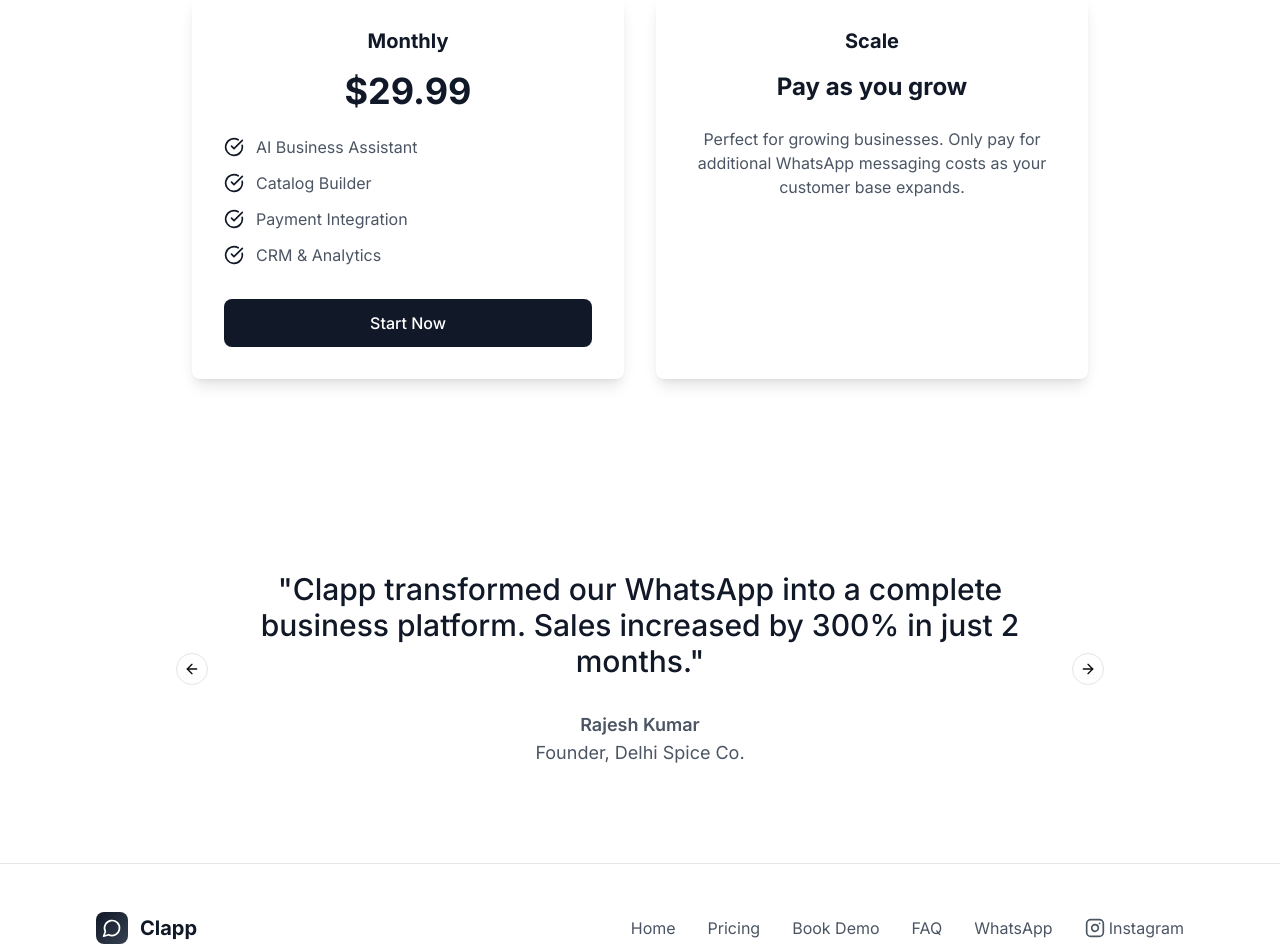
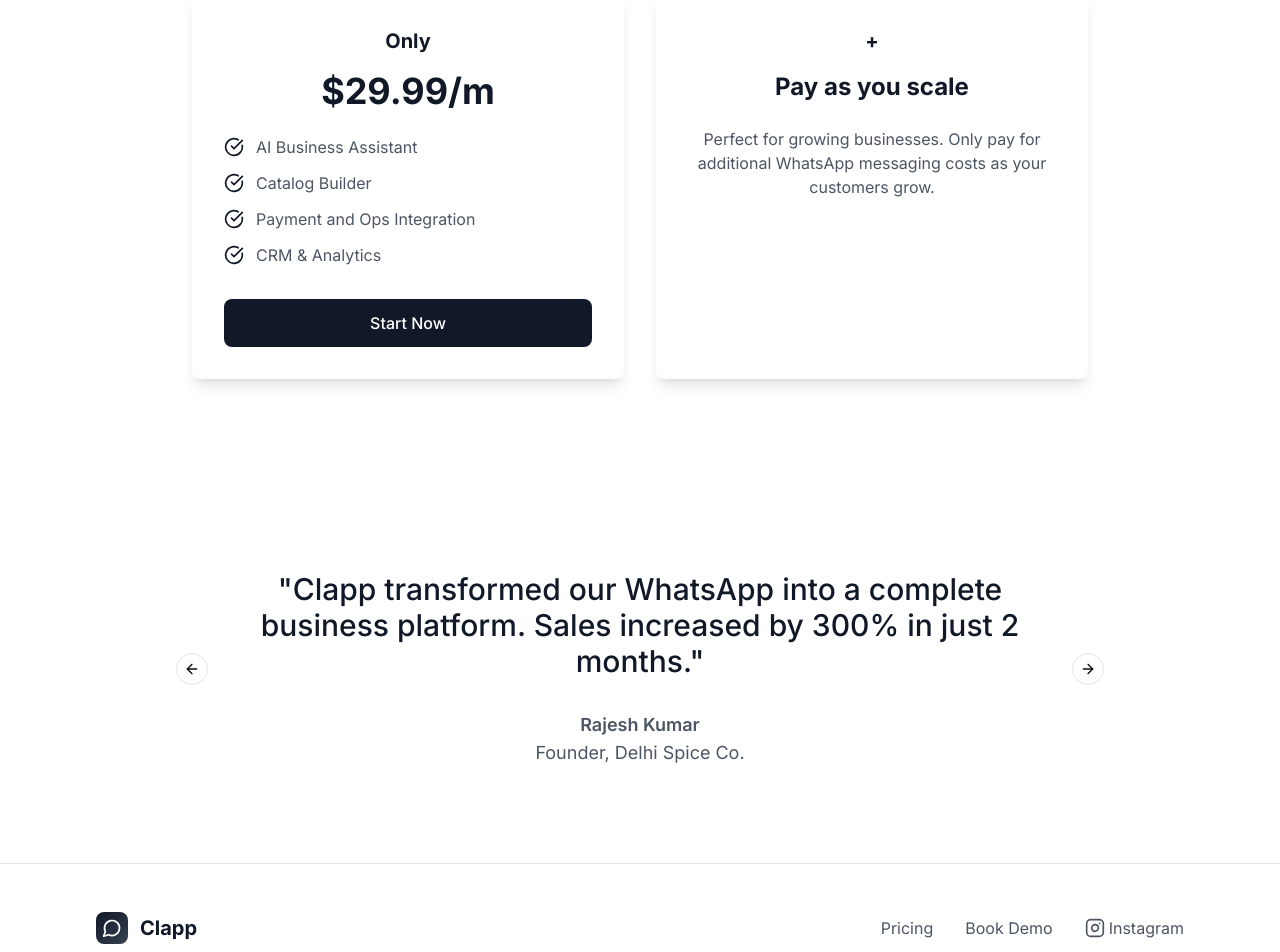
Before and after one commit to shopclapp/shopclapp.github.io, a React (Vite) app: page / in a window 1280 px wide. Shown: the part 3200-4152 px from the top of the page. Built offline with nearby package versions, Linux system fonts and the light colour scheme.

Commit message:
modified all the extra details

```diff
--- a/src/pages/Index.tsx
+++ b/src/pages/Index.tsx
@@ -318,8 +318,8 @@ const Index = () => {
           <div className="grid grid-cols-1 md:grid-cols-2 gap-4 sm:gap-6 lg:gap-8 max-w-4xl mx-auto">
             <Card className="border-0 shadow-lg bg-white">
               <CardContent className="p-4 sm:p-6 lg:p-8">
-                <h3 className="text-lg sm:text-xl font-bold text-gray-900 mb-3 sm:mb-4">Monthly</h3>
-                <div className="text-2xl sm:text-3xl lg:text-4xl font-bold text-gray-900 mb-4 sm:mb-6">$29.99</div>
+                <h3 className="text-lg sm:text-xl font-bold text-gray-900 mb-3 sm:mb-4">Only</h3>
+                <div className="text-2xl sm:text-3xl lg:text-4xl font-bold text-gray-900 mb-4 sm:mb-6">$29.99/m</div>
                 <div className="space-y-2 sm:space-y-3 text-left mb-4 sm:mb-6 lg:mb-8">
                   <div className="flex items-center">
                     <CheckCircle className="w-4 h-4 sm:w-5 sm:h-5 text-gray-900 mr-2 sm:mr-3 flex-shrink-0" />
@@ -331,7 +331,7 @@ const Index = () => {
                   </div>
                   <div className="flex items-center">
                     <CheckCircle className="w-4 h-4 sm:w-5 sm:h-5 text-gray-900 mr-2 sm:mr-3 flex-shrink-0" />
-                    <span className="text-gray-600 text-xs sm:text-sm lg:text-base">Payment Integration</span>
+                    <span className="text-gray-600 text-xs sm:text-sm lg:text-base">Payment and Ops Integration</span>
                   </div>
                   <div className="flex items-center">
                     <CheckCircle className="w-4 h-4 sm:w-5 sm:h-5 text-gray-900 mr-2 sm:mr-3 flex-shrink-0" />
@@ -346,10 +346,10 @@ const Index = () => {
 
             <Card className="border-0 shadow-lg bg-white">
               <CardContent className="p-4 sm:p-6 lg:p-8">
-                <h3 className="text-lg sm:text-xl font-bold text-gray-900 mb-3 sm:mb-4">Scale</h3>
-                <div className="text-xl sm:text-2xl font-bold text-gray-900 mb-4 sm:mb-6">Pay as you grow</div>
+                <h3 className="text-lg sm:text-xl font-bold text-gray-900 mb-3 sm:mb-4">+</h3>
+                <div className="text-xl sm:text-2xl font-bold text-gray-900 mb-4 sm:mb-6">Pay as you scale</div>
                 <p className="text-gray-600 mb-4 sm:mb-6 lg:mb-8 text-xs sm:text-sm lg:text-base">
-                  Perfect for growing businesses. Only pay for additional WhatsApp messaging costs as your customer base expands.
+                  Perfect for growing businesses. Only pay for additional WhatsApp messaging costs as your customers grow.
                 </p>
               </CardContent>
             </Card>
@@ -399,11 +399,8 @@ const Index = () => {
               <span className="ml-2 sm:ml-3 text-base sm:text-lg lg:text-xl font-bold text-gray-900">Clapp</span>
             </div>
             <div className="flex flex-wrap justify-center items-center gap-3 sm:gap-4 lg:gap-8 text-xs sm:text-sm lg:text-base">
-              <a href="#" className="text-gray-600 hover:text-gray-900">Home</a>
               <a href="#pricing" className="text-gray-600 hover:text-gray-900">Pricing</a>
               <a href="#" className="text-gray-600 hover:text-gray-900">Book Demo</a>
-              <a href="#" className="text-gray-600 hover:text-gray-900">FAQ</a>
-              <a href="#" className="text-gray-600 hover:text-gray-900">WhatsApp</a>
               <a
                 href="https://www.instagram.com/just_clapp/"
                 target="_blank"
```
